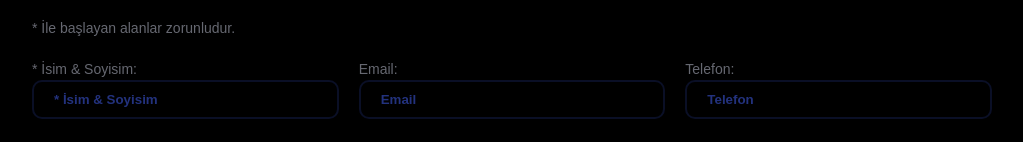
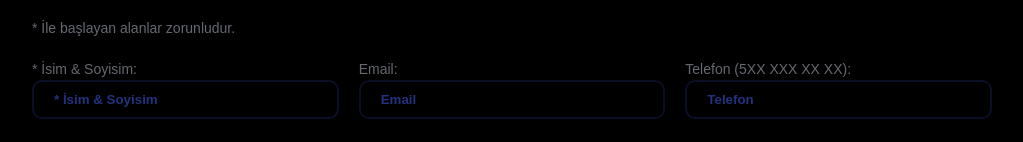
Before and after one commit to acikyazilimagi/deprem-io-frontend, a website: page yardim-istegi-formlari/gida.html in a window 1280 px wide. Shown: the part 355-497 px from the top of the page, without its empty margins (128-1151 px from the left). Drawn offline with Linux system fonts and the light colour scheme; some packages are replaced by stand-ins of ours; a script that the page names is missing; files whose address does not match are found by name.

Commit message:
change telefon label

```diff
--- a/yardim-istegi-formlari/gida.html
+++ b/yardim-istegi-formlari/gida.html
@@ -163,7 +163,7 @@
                   <input type="email" class="form-control" id="email" name="email" placeholder="Email" />
                 </div>
                 <div class="form-col">
-                  <label for="telefon">Telefon:</label>
+                  <label for="telefon">Telefon (5XX XXX XX XX): </label>
                   <input type="tel" class="form-control" id="telefon" name="telefon" placeholder="Telefon" />
                 </div>
               </div>
```
Also changed, not shown: yardim-istegi-formlari/isinma.html (+1 -1 lines).
